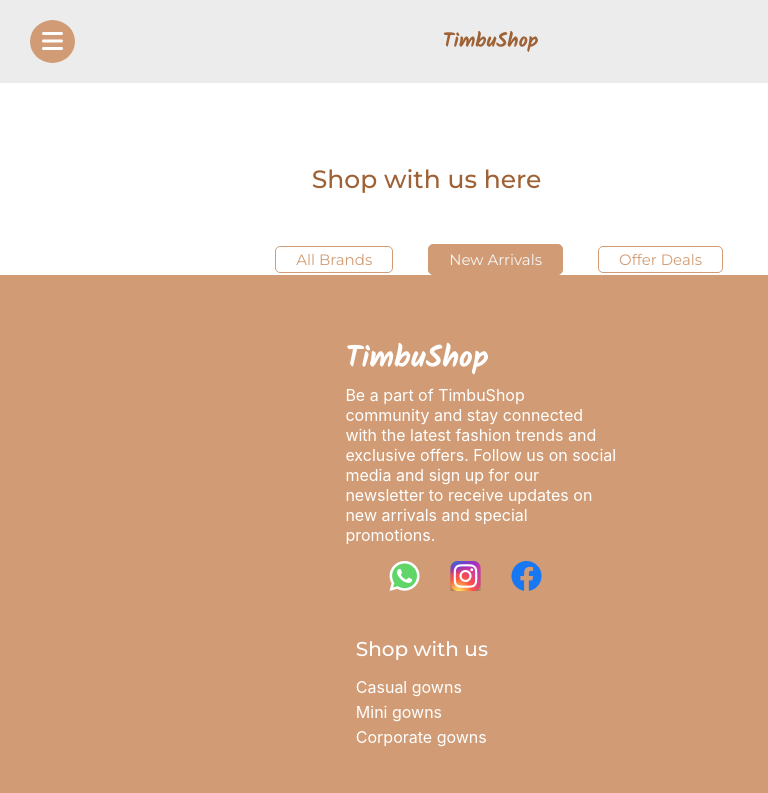
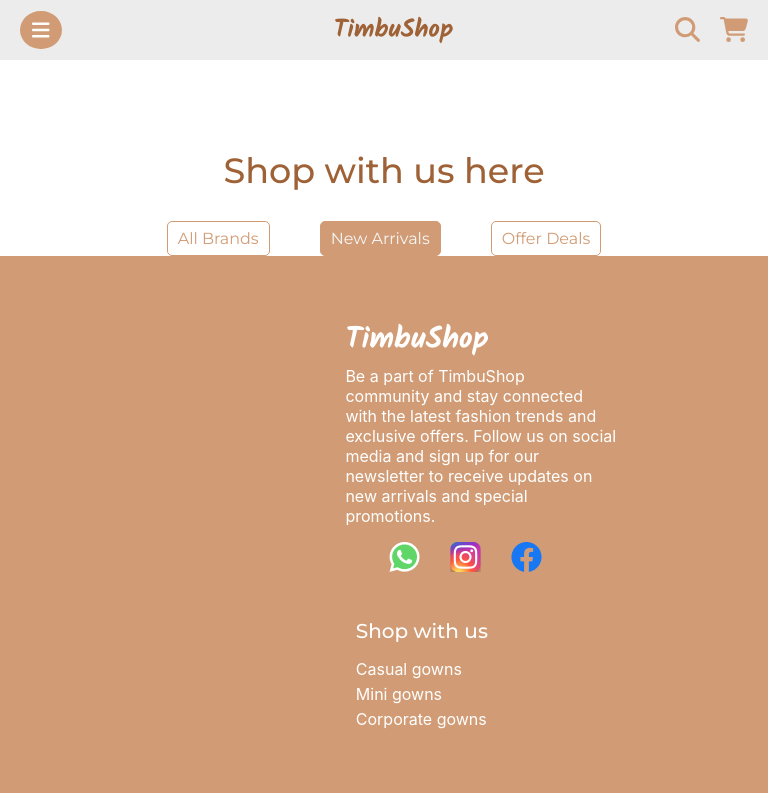
Before and after one commit to Oyizaadewuyi/HNG-TimbuShop, a React (Create React App) app: page / in a window 768 px wide. Shown: the top 793 px of the page. Built offline with nearby package versions, Linux system fonts and the light colour scheme.

Commit message:
updated code

```diff
--- a/src/components/Header/index.css
+++ b/src/components/Header/index.css
@@ -4,10 +4,6 @@
   box-sizing: border-box;
 }
 .navbar {
-  /* display: flex;
-  justify-content: space-between;
-  align-items: center;
-  padding: 15px 20px; */
   padding: 10px 20px;
   background-color: #ECECEC;
 }
@@ -16,7 +12,6 @@
   display: flex;
   justify-content: space-between;
   align-items: center;
-  /* padding: 10px 8px; */
 
 
 }
@@ -92,26 +87,13 @@
 
 }
 
-
- @media (min-width:360px)and (max-width: 768px) {
-
+@media(min-width:320px) and (max-width:480px){
   .navbar-links {
     display: none;
   }
 
-  .navbar {
-    width: 130%;
-
-     }
-
   .signup-button {
     display: none;
-    }
-
-    .navbar-brand {
-      text-align: center;
-      margin-left: 23%;
-      font-size: 20px;
   }
 
   .menu-icon {
@@ -120,34 +102,60 @@
     background-color: #D19C75;
     border: 2px #D19C75 solid;
     color: white;
-    padding: 4px 8px;
+    padding: 3px 6px;
+    font-size: 15px;
+  }
+
+  .navbar-brand {
+    text-align: center;
+
+    font-size: 20px;
+    margin-left: 23%;
+}
+
+.navbar-icons {
+  font-size: 15px;
+  gap: 10px;
 }
 
 
-  .Link {
-    font-size: 20px;
-
-  }
-  .navbar-icons {
-
 }
 
-  .search {
+
+@media(min-width:481px) and (max-width:768px){
+  .navbar-links {
+
+      display: none;
+    }
+
+    .signup-button {
+      display: none;
+    }
+
+    .menu-icon {
+      display: block;
+      border-radius: 50%;
+      background-color: #D19C75;
+      border: 2px #D19C75 solid;
+      color: white;
+      padding: 5px 10px;
       font-size: 20px;
     }
+
+    .navbar-icons {
+      gap: 20px;
     }
-
-@media (min-width:769px) and (max-width: 1024px) {
-
-  header {
-    padding: 5px 50px;
-
+    .navbar-brand{
+      font-size: 25px;
+      text-align: center;
+      margin-left: 22%;
     }
 
 }
 
 
-@media (max-width: 1024px) {
+
+/* @media (max-width: 1024px) {
 
   .navbar-links {
     gap: 15px;
@@ -185,173 +193,54 @@
 .Link {
   margin-right: -10%;
 }
-}
+}  */
 
 
 
 
 
 
-  /* .navbar {
-    display: flex;
-    justify-content: space-between;
-    align-items: center;
-    padding: 20px 20px;
-    background-color: #ECECEC;
+
+  @media (min-width:769px) and (max-width: 1024px) {
+    .navbar-links a{
+      font-size: 15px;
+      margin-left: -10%;
+
     }
 
-  .navbar-container {
-    display: flex;
-    justify-content: space-between;
-    align-items: center;
-    width: 100%;
+    .navbar-links{
+      gap: 35px;
     }
 
     .navbar-brand {
-    color: #9E6236;
-    font-weight: 700;
-    font-size: 35px;
-    font-family: 'Kalam' ,sans-serif;
+      font-size: 30px;
       text-align: center;
-    margin-left: 15%;
+      margin-left: -5%;
     }
 
-  .navbar-links {
-    display: flex;
-    gap: 30px;
-    margin-left: 5%;
-  }
-
-  .navbar-links a {
-    text-decoration: none;
-    color: #d19c75;
-    font-weight: 500;
-    font-family: 'Montserrat',sans-serif;
-    font-size: 18px;
-  }
-
-.navbar-links a span {
-    color: black;
-    font-size: 18;
-    font-weight: 700;
-    color: #9E6236;
-    font-family: 'Montserrat',sans-serif;
-
-
-  }
-
-  .navbar-icons {
-    display: flex;
-    gap: 40px;
-    font-size: 25px;
-    color: #d19c75;
-    margin-left: 10%;
-  }
-
-.Link {
-    color: #D19C75;
+    .navbar-icons{
+      gap: 10px;
+      font-size: 17px;
     }
 
     .signup-button {
-    color: #F6F6F6;
-    background-color: #D19C75;
-    border: none;
-    padding: 10px 20px;
-    border-radius: 10px;
-    cursor: pointer;
-    font-size: 16px;
-    margin-right: 10%;
-    font-family: 'Montserrat' , sans-serif;
-
-  }
-
-  .menu-icon {
-    display: none;
-    font-size: 24px;
-    cursor: pointer;
-  }
-
-
-  @media (max-width: 1024px) {
-
-    .navbar-links {
-      gap: 15px;
-      display: none;
-    }
-
-    .navbar-container {
-      padding: 10px;
-    }
-
-    .navbar-brand {
-      font-size: 20px;
-       }
-
-    .navbar-icons {
-      font-size: 16px;
-      margin-left: 5%;
-     }
-
-    .signup-button {
-      padding: 8px 20px;
-      font-size: 12px;
-      margin-left: 5%;
-      display: none;
-     }
-
-     .menu-icon {
-        display: block;
-        border-radius: 50%;
-        background-color: #D19C75;
-        border: 2px #D19C75 solid;
-        color: white;
-        padding: 5px 10px;
+      font-size: 10px;
+      margin-left: 20px;
       }
 
 }
 
-
-
-  @media (max-width: 768px) {
-
-    .navbar-links {
-      display: none;
-    }
-
-    .navbar {
-        width: 152.5%;
+@media(min-width:1025px) and (max-width:1200px){
+  .navbar-links a {
+    margin-left: -5%;
   }
 
   .signup-button {
-      display: none;
-    }
-
-    .navbar-brand {
-        text-align: center;
-        margin-left: 15%;
-        font-size: 25px;
-    }
-
-    .menu-icon {
-      display: block;
-      border-radius: 50%;
-      background-color: #D19C75;
-      border: 2px #D19C75 solid;
-      color: white;
-      padding: 5px 10px;
-      margin-left: 20%;
+    margin-right: -2%;
+    padding: 7px 15px;
   }
 
   .navbar-icons {
-      margin-right: 5%;
+    margin-right: 4%;
   }
 }
-  @media (min-width:769px) and (max-width: 1024px) {
-    header {
-        padding: 5px 50px;
-
-    }
-    .navbar {
-    }
-
-} */
--- a/src/components/Hero/style.module.css
+++ b/src/components/Hero/style.module.css
@@ -46,41 +46,59 @@
     border-radius: 5px;
 }
 
-@media (max-width:768px) {
+
+@media(min-width:320px) and (max-width:480px){
     h2 {
-
         text-align: center;
         font-size: 25px;
-          margin-left: 85px;
-
     }
 
-    .button {
-
-        margin-top: 50px;
-        margin-left: 30%;
-        gap: 35px;
+    .button{
+        gap: 15px;
     }
 
     .brands {
-            font-size: 15px;
-            padding: 3px 20px;
-            flex-wrap: nowrap;
+        font-size: 12px;
+    }
+
+    .active {
+        font-size: 12px;
+        }
+}
+
+
+@media(min-width:481px) and (max-width:768px){
+    h2 {
+        font-size: 35px;
+    }
+}
+
+@media(min-width:769px) and (max-width:1024px){
+    h2 {
+        font-size: 50px;
+    }
+
+    .brands {
+        padding: 10px 30px;
      }
 
      .active{
-            font-size: 15px;
-            padding: 5px 20px;
+        padding: 10px 30px;
+
 
      }
-    /* .Hero-buttons {
-        margin-right: -90%;
-        font-size: 15px;
-        font-weight: 500;
+}
 
+@media(min-width:1025px) and (max-width:1200px){
+    h2 {
+        font-size: 65px;
 }
 
 .brands {
-        font-size: 13px;
-    } */
+    padding: 10px 30px;
  }
+
+ .active{
+    padding: 10px 30px;
+ }
+}
```
Lines whose indentation alone changed are shown as unchanged.
